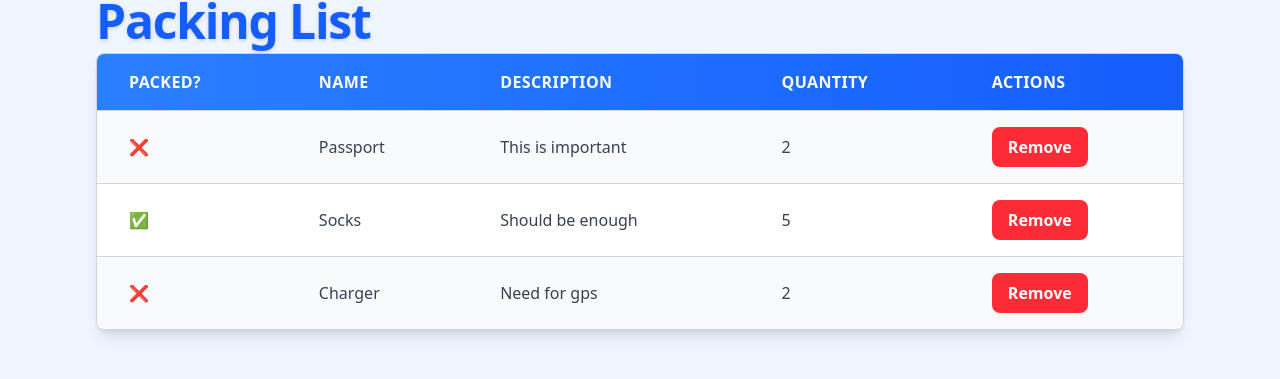
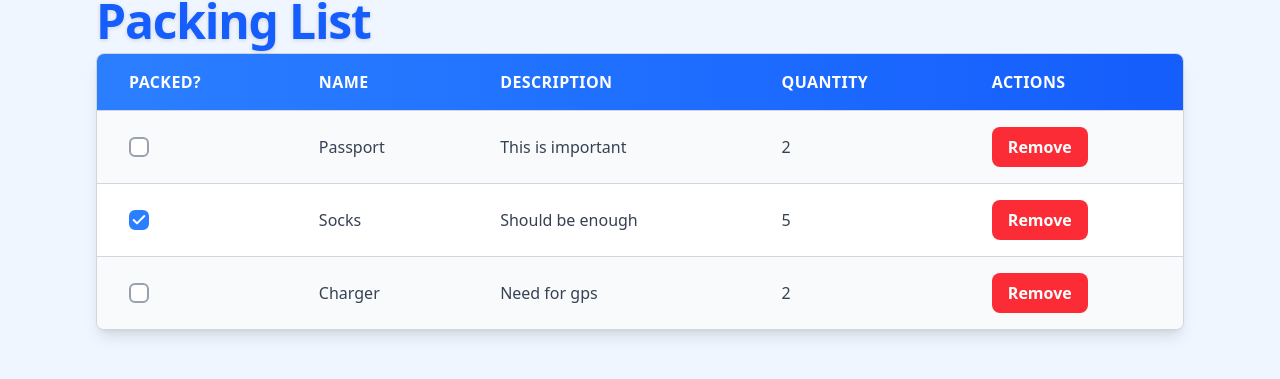
Before and after one commit to brunnoTripovichy/react-travel-list, a React (Vite) app: page /packing-list in a window 1280 px wide. Shown: the part 115-494 px from the top of the page. Built offline with nearby package versions, Linux system fonts and the light colour scheme.

Commit message:
feat: improved checkbox and button

```diff
--- a/src/components/Button.tsx
+++ b/src/components/Button.tsx
@@ -17,7 +17,7 @@ const Button: React.FC<ButtonProps> = ({
 }) => {
   // Base Styles
   const baseStyles =
-    'rounded-lg font-semibold transition-all duration-200 focus-visible:ring-2 focus-visible:ring-offset-2';
+    'rounded-lg font-semibold transition-all duration-200 focus-visible:ring-2 focus-visible:ring-offset-2 select-none cursor-pointer disabled:cursor-not-allowed';
 
   // Responsive Size Variants
   const sizeStyles = {
@@ -41,7 +41,7 @@ const Button: React.FC<ButtonProps> = ({
       aria-label={
         ariaLabel || (typeof children === 'string' ? children : 'Button')
       }
-      className={`${baseStyles} ${sizeStyles[size]} ${variantStyles[variant]} disabled:opacity-50 disabled:cursor-not-allowed ${className}`}
+      className={`${baseStyles} ${sizeStyles[size]} ${variantStyles[variant]} disabled:opacity-50 ${className}`}
       {...props}
     >
       {children}
--- a/src/components/Checkbox.tsx
+++ b/src/components/Checkbox.tsx
@@ -0,0 +1,71 @@
+import React from 'react';
+
+interface CheckboxProps {
+  id: string;
+  label: string;
+  checked: boolean;
+  onChange: (checked: boolean) => void;
+  className?: string;
+  disabled?: boolean;
+}
+
+const Checkbox: React.FC<CheckboxProps> = ({
+  id,
+  label,
+  checked,
+  onChange,
+  className = '',
+  disabled = false,
+}) => {
+  return (
+    <div className={`flex items-center gap-2 ${className}`}>
+      {/* Hidden Checkbox Input */}
+      <input
+        type="checkbox"
+        id={id}
+        checked={checked}
+        onChange={(e) => onChange(e.target.checked)}
+        disabled={disabled}
+        className="hidden peer"
+      />
+
+      {/* Custom Styled Checkbox (Now with Hover States) */}
+      <div
+        tabIndex={-1} // Prevents keyboard focus causing caret
+        className={`w-5 h-5 flex items-center justify-center border-2 border-gray-400 rounded-md
+                   bg-white transition-all duration-200 cursor-pointer
+                   hover:bg-blue-700 hover:border-blue-700
+                   peer-checked:bg-blue-500 peer-checked:border-blue-500
+                   peer-disabled:cursor-not-allowed peer-disabled:opacity-50
+                   peer-disabled:hover:bg-transparent peer-disabled:hover:border-gray-400 select-none`}
+      >
+        {/* SVG Checkmark for Perfect Alignment */}
+        {checked && (
+          <svg
+            xmlns="http://www.w3.org/2000/svg"
+            viewBox="0 0 24 24"
+            fill="none"
+            stroke="white"
+            strokeWidth="3"
+            strokeLinecap="round"
+            strokeLinejoin="round"
+            className="w-3.5 h-3.5 md:w-4 md:h-4"
+          >
+            <polyline points="20 6 9 17 4 12" />
+          </svg>
+        )}
+      </div>
+
+      {/* Clickable Label (Prevents Text Selection & Caret) */}
+      <label
+        htmlFor={id}
+        className="text-gray-800 text-sm sm:text-base font-medium cursor-pointer select-none
+                   peer-disabled:cursor-not-allowed peer-disabled:opacity-50"
+      >
+        {label}
+      </label>
+    </div>
+  );
+};
+
+export default Checkbox;
--- a/src/features/PackingList.tsx
+++ b/src/features/PackingList.tsx
@@ -1,3 +1,4 @@
+import Checkbox from '../components/Checkbox';
 import DataTable from '../components/DataTable';
 import Header1 from '../components/Header1';
 import { data, type Item } from './data.';
@@ -8,7 +9,14 @@ const PackingList = () => {
     {
       key: 'packed',
       header: 'Packed?',
-      render: (row: Item) => (row.packed ? '✅' : '❌'),
+      render: (row: Item) => (
+        <Checkbox
+          id={row.id}
+          label=""
+          checked={row.packed}
+          onChange={(checked) => console.log(checked)}
+        />
+      ),
     },
     { key: 'name', header: 'Name' },
     { key: 'description', header: 'Description' },
--- a/src/features/data..ts
+++ b/src/features/data..ts
@@ -1,28 +1,28 @@
 export interface Item {
-  id: number;
+  id: string;
   name: string;
+  packed: boolean;
   description?: string;
   quantity?: number;
-  packed?: boolean;
 }
 
 export const data: Item[] = [
   {
-    id: 1,
+    id: '23423b423vbnvcvbcb23v4',
     name: 'Passport',
     description: 'This is important',
     quantity: 2,
     packed: false,
   },
   {
-    id: 2,
+    id: 'jnhjfgjh234hgjh2g34hg23',
     name: 'Socks',
     description: 'Should be enough',
     quantity: 5,
     packed: true,
   },
   {
-    id: 3,
+    id: '32gjghjg43jhjg232444jhgvg',
     name: 'Charger',
     description: 'Need for gps',
     quantity: 2,
```
Also changed, not shown: src/features/Filters.tsx (deleted), src/features/ItemForm.tsx (added).
